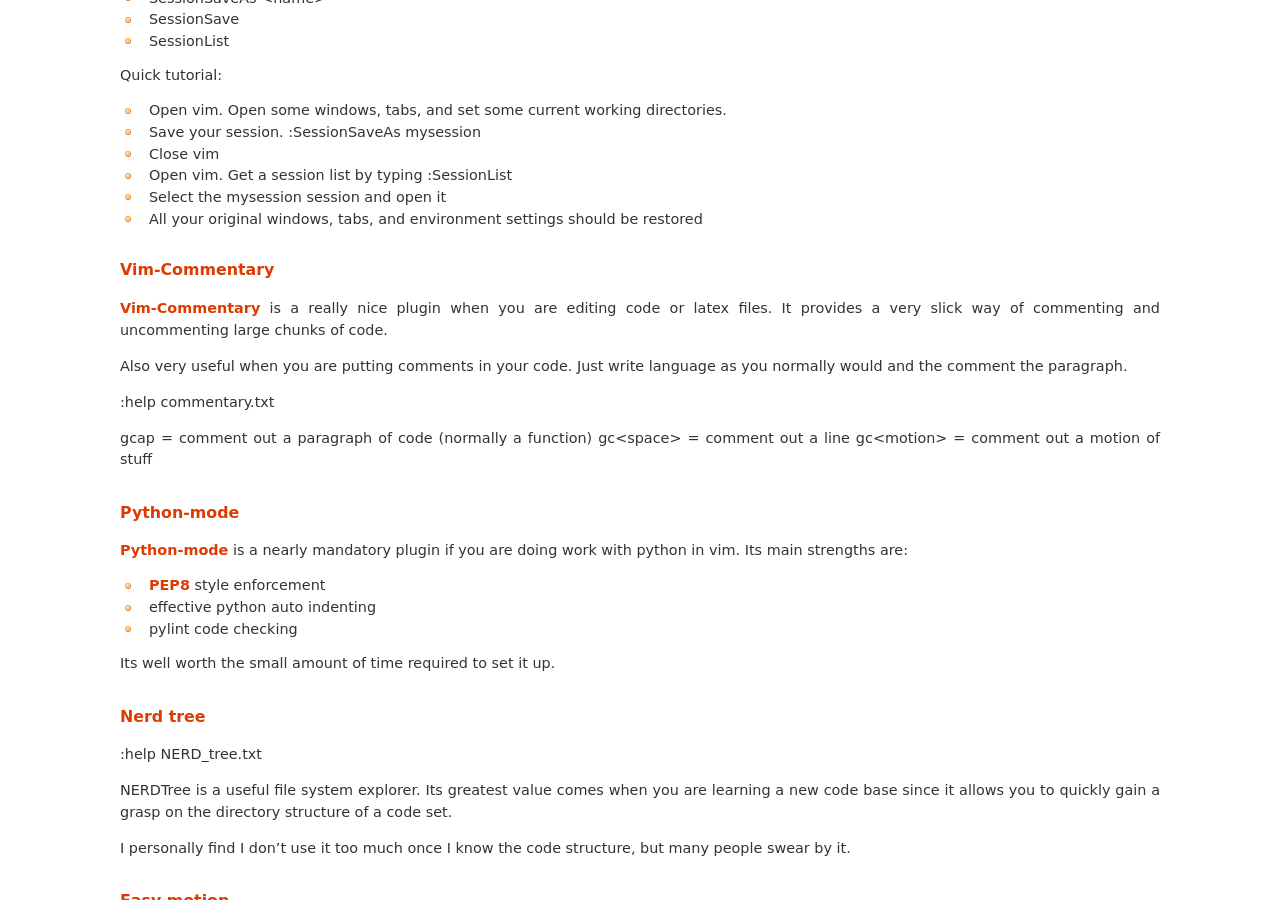
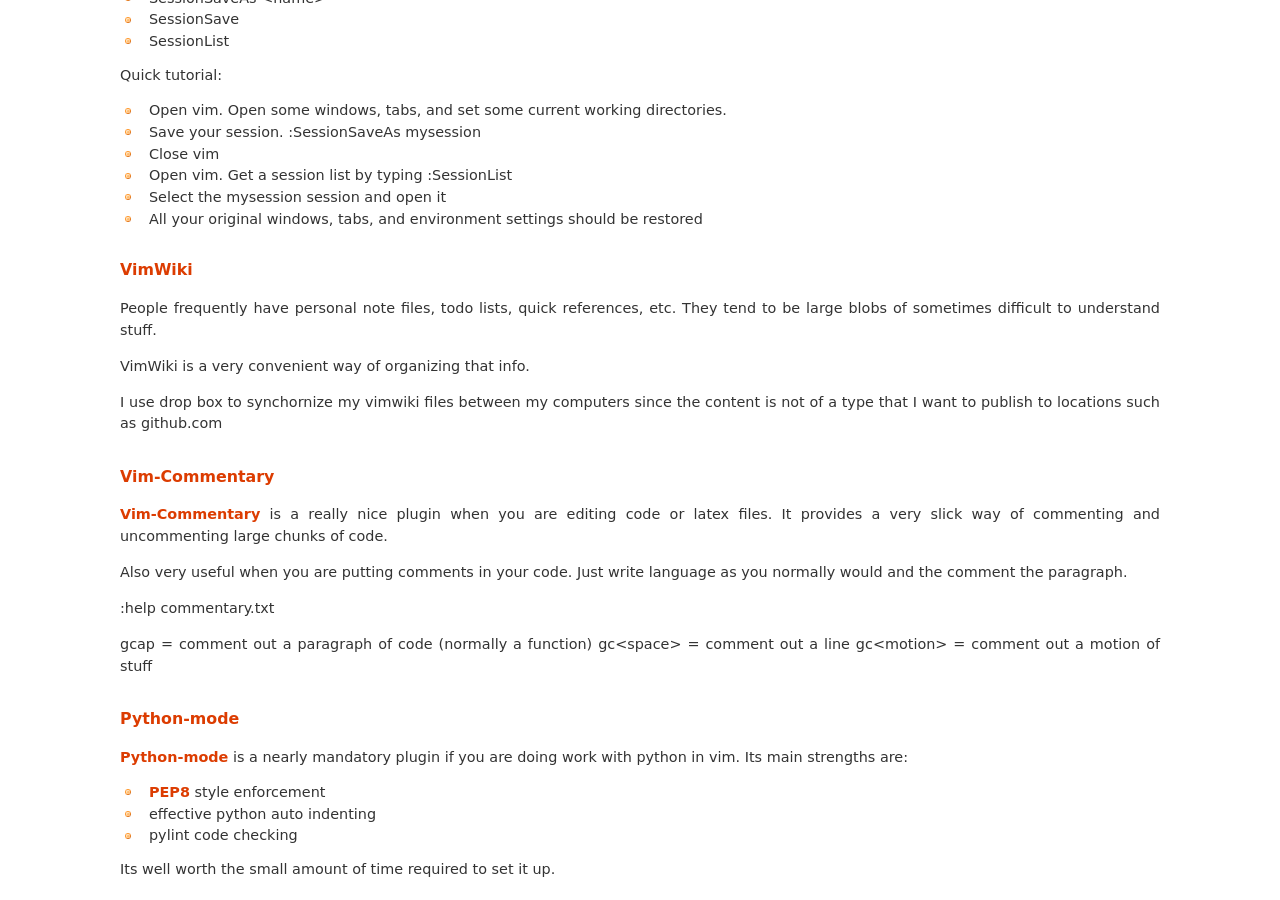
Before and after one commit to ianreay/docs, a Sphinx documentation site: the page built from source/vim.rst, in a window 1280 px wide and 900 px high, scrolled down 1686 px. Built offline with Sphinx 7.4.7, drawn with Linux system fonts in a browser that asks for light colours.

Commit message:
adds info about vimwiki

```diff
--- a/source/git.rst
+++ b/source/git.rst
@@ -13,3 +13,7 @@ Checkin:
 Push:
 
 * git push -u origin master
+
+Pull:
+
+* git pull
--- a/source/vim.rst
+++ b/source/vim.rst
@@ -93,6 +93,14 @@ Quick tutorial:
 * Select the mysession session and open it
 * All your original windows, tabs, and environment settings should be restored
 
+`VimWiki <https://github.com/vim-scripts/vimwiki>`_
+^^^^^^^^^^^^^^^^^^^^^^^^^^^^^^^^^^^^^^^^^^^^^^^^^^^^^^^^^^^^^^^^^^^^^^^^^^^^^^^
+People frequently have personal note files, todo lists, quick references, etc. They tend to be large blobs of sometimes difficult to understand stuff.
+
+VimWiki is a very convenient way of organizing that info.
+
+I use drop box to synchornize my vimwiki files between my computers since the content is not of a type that I want to publish to locations such as github.com
+
 `Vim-Commentary <https://github.com/tpope/vim-commentary>`_
 ^^^^^^^^^^^^^^^^^^^^^^^^^^^^^^^^^^^^^^^^^^^^^^^^^^^^^^^^^^^^^^^^^
 
```
